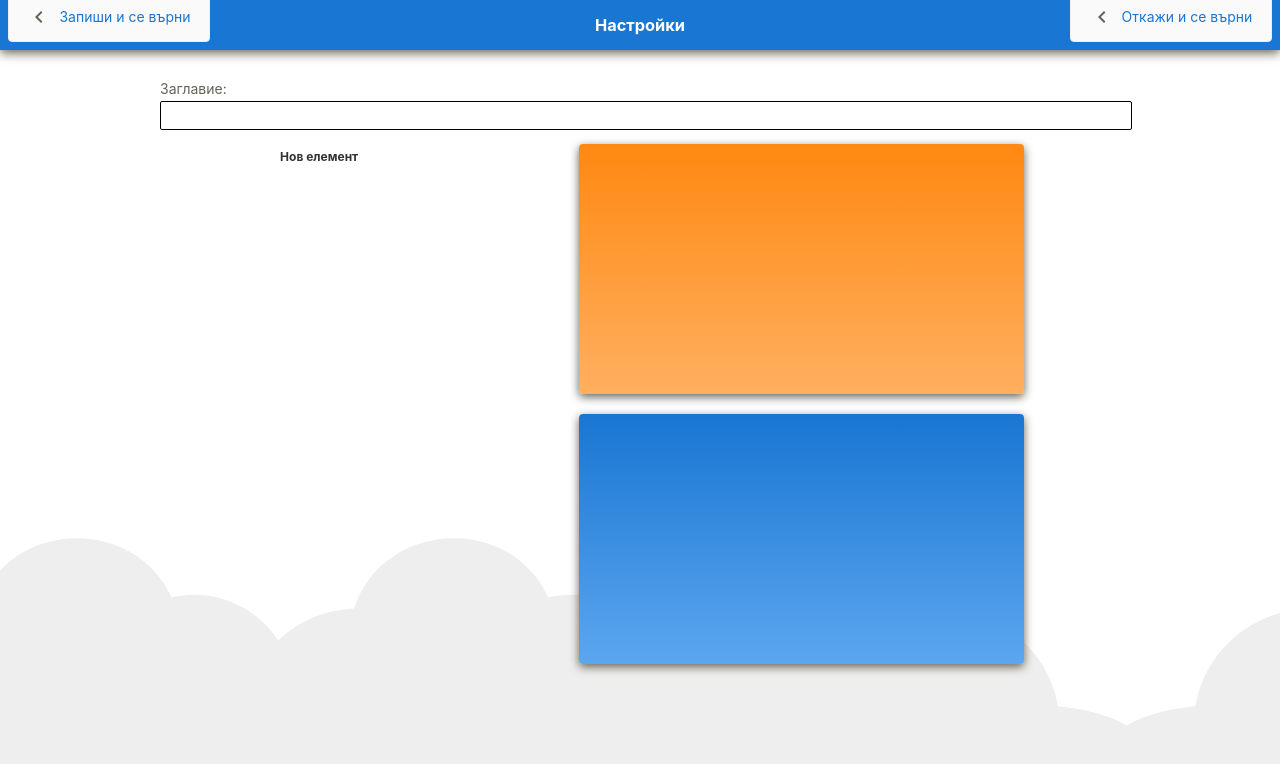
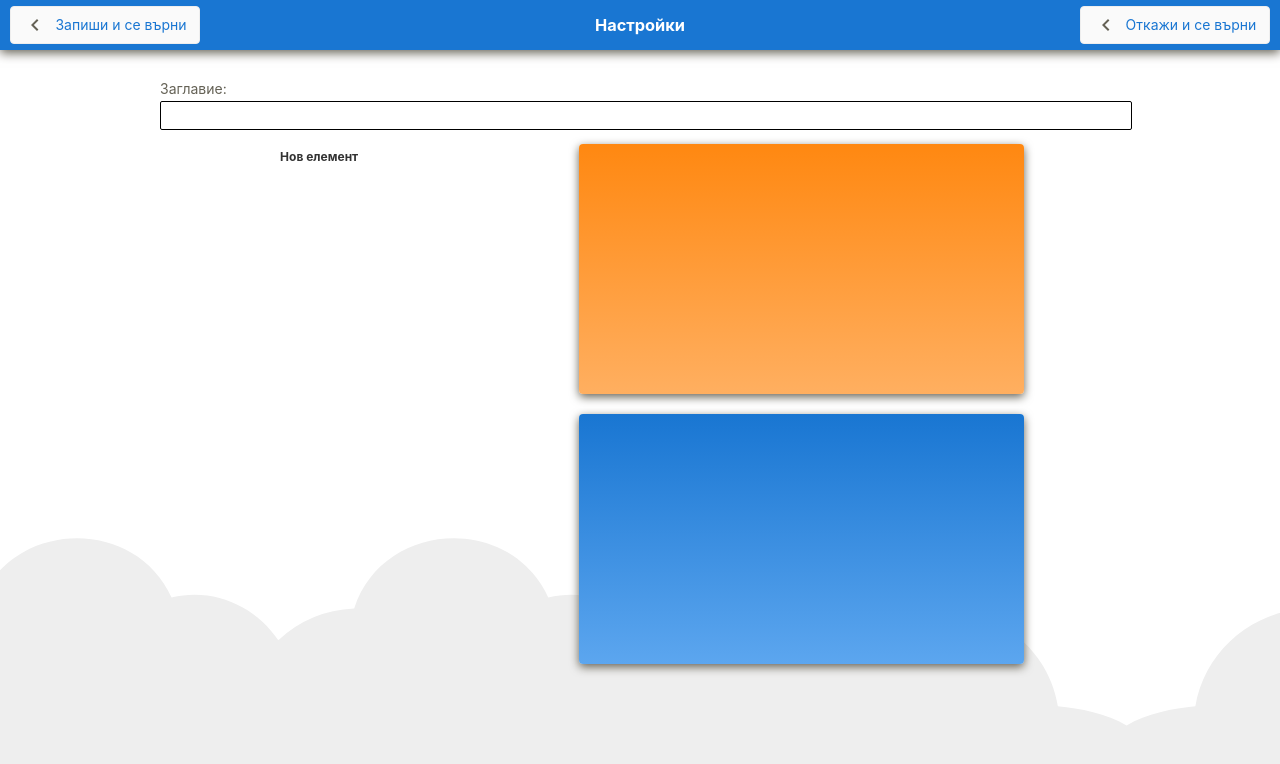
Before and after one commit to plkoynov/WordLearner, an Angular app: page /settings/edit in a window 1280 px wide. Shown: the top 764 px of the page. Built offline with nearby package versions, Linux system fonts and the light colour scheme.

Commit message:
Style changes

```diff
--- a/src/styles.css
+++ b/src/styles.css
@@ -36,11 +36,8 @@ p {
 
 svg.material-icons {
   height: 24px;
-  width: auto;
-}
-
-svg.material-icons:not(:last-child) {
-  margin-right: 8px;
+	width: auto;
+	margin-right: 8px;
 }
 
 .actions-header {
@@ -55,6 +52,7 @@ svg.material-icons:not(:last-child) {
 	box-shadow: 0 3px 10px #656256;
 }
 
+.actions-header .nav-btn-sm,
 .actions-header .nav-btn-xs {
 	cursor: pointer;
 	padding: 10px;
@@ -96,6 +94,16 @@ svg.material-icons:not(:last-child) {
   width: 100px;
 }
 
+.btn-link {
+  display: flex;
+  align-items: center;
+	cursor: pointer;
+}
+
+a.btn-link:hover {
+	text-decoration: underline;
+}
+
 a,
 a:visited,
 a:hover {
@@ -103,7 +111,7 @@ a:hover {
   text-decoration: none;
 }
 
-a:hover {
+a:hover:not(.btn-link) {
 	font-weight: 700;
 }
 
```
